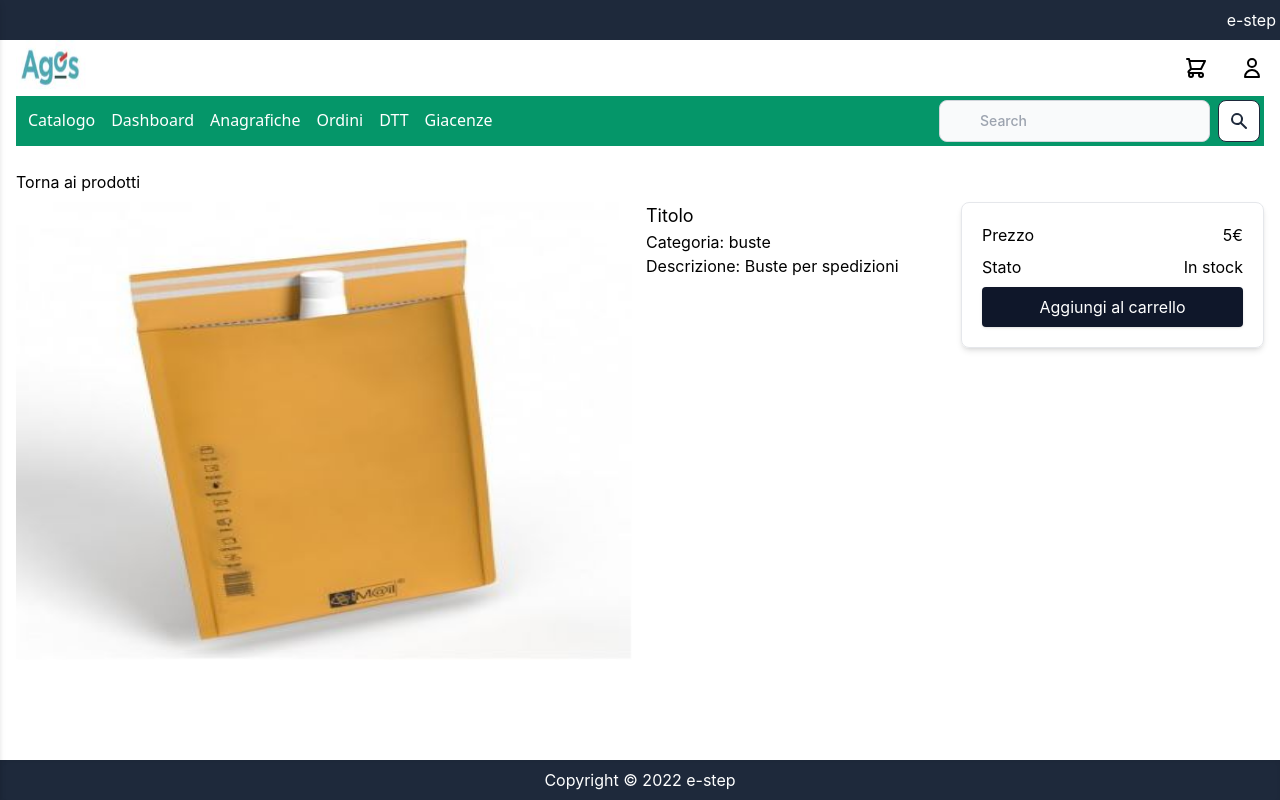
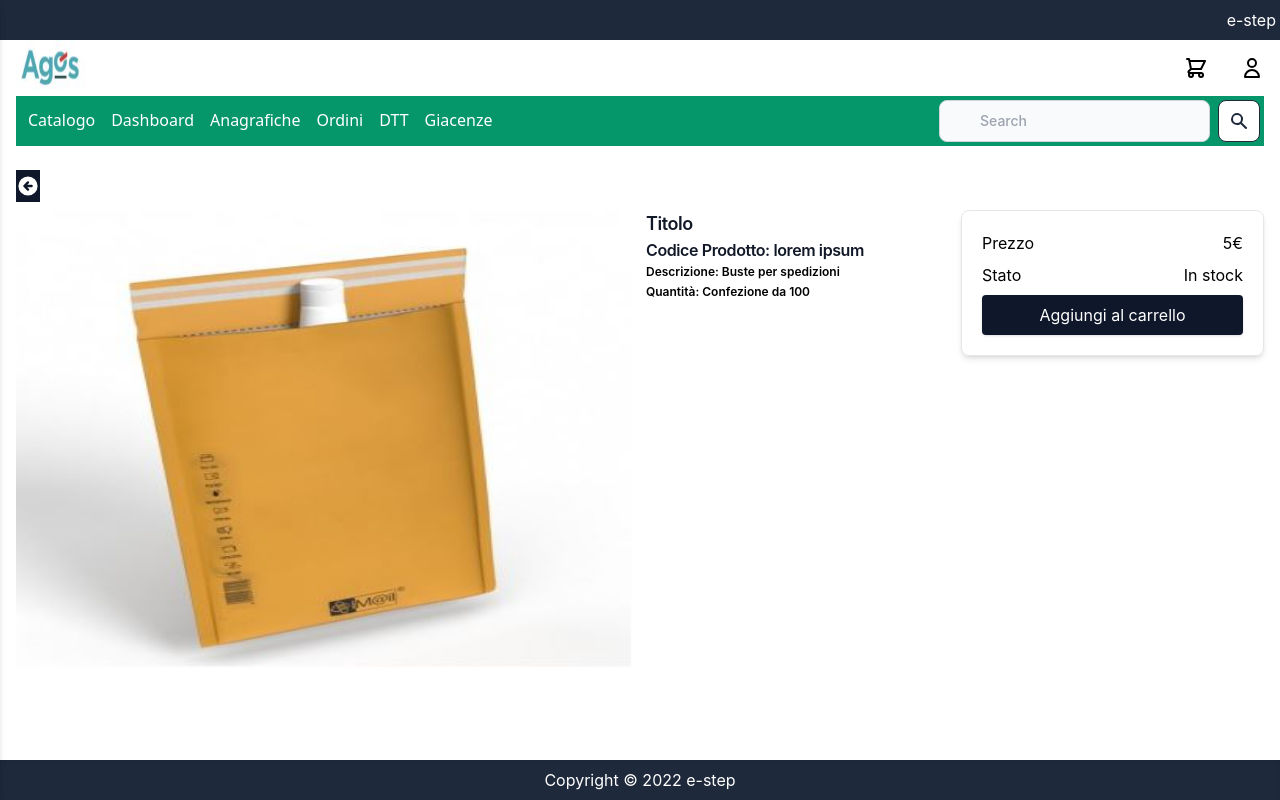
Before and after one commit to VeroSedai/mock-catalogo, a Next.js app: page /product/details/buste1 in a window 1280 px wide. Built offline with nearby package versions, Linux system fonts and the light colour scheme.

Commit message:
fix: minor graphic fix on cart

```diff
--- a/pages/cart.js
+++ b/pages/cart.js
@@ -30,7 +30,7 @@ function CartPage() {
             <h2 className="text-lg">Il tuo carrello è vuoto.</h2>
           </div>
           <Link href="/">
-            <a className="primary-button text-white">
+            <a className="primary-button w-full text-white">
               Continua lo shopping
               <ArrowCircleLeftIcon className="h-6 w-6"></ArrowCircleLeftIcon>
             </a>
@@ -45,7 +45,7 @@ function CartPage() {
                   <th className="px-5 text-left">Articolo</th>
                   <th className="p-5 text-right">Quantità</th>
                   <th className="p-5 text-right">Prezzo</th>
-                  <th className="p-5"></th>
+                  <th className="p-5">Cancella</th>
                 </tr>
               </thead>
               <tbody>
--- a/pages/product/details/[slug].js
+++ b/pages/product/details/[slug].js
@@ -5,6 +5,7 @@ import data from '../../../utils/data';
 import Link from 'next/link';
 import Image from 'next/image';
 import { Store } from '../../../utils/Store';
+import { ArrowCircleLeftIcon } from '@heroicons/react/solid';
 
 export default function ProductDetails() {
   const router = useRouter();
@@ -32,7 +33,9 @@ export default function ProductDetails() {
   return (
     <Layout title={product.name}>
       <div className="py-2">
-        <Link href="/">Torna ai prodotti</Link>
+        <Link href="/">
+          <ArrowCircleLeftIcon className="bg-slate-900 text-white h-8 w-6"></ArrowCircleLeftIcon>
+        </Link>
       </div>
       <div className="grid md:grid-cols-4 md:gap-3">
         <div className="md:col-span-2">
@@ -47,10 +50,25 @@ export default function ProductDetails() {
         <div>
           <ul>
             <li>
-              <h1 className="text-lg">{product.name}</h1>
+              <h1 className="text-lg font-semibold tracking-tight text-gray-900">
+                {product.name}
+              </h1>
             </li>
-            <li>Categoria: {product.category}</li>
-            <li>Descrizione: {product.description}</li>
+            <li className="text-base font-semibold tracking-tight text-gray-900">
+              Codice Prodotto: {product.code}
+            </li>
+            <li className=" text-xs font-semibold py-0.5 rounded">
+              Descrizione: {product.description}
+            </li>
+            <li className=" text-xs font-semibold py-0.5 rounded">
+              Quantità: {product.quantity}
+            </li>
+            <li className=" text-xs font-semibold py-0.5 rounded text-gray-500">
+              {product.note && (
+                <div className=" text-xs py-0.5">Note Specifiche:</div>
+              )}
+              {product.note}
+            </li>
           </ul>
         </div>
         <div>
```
